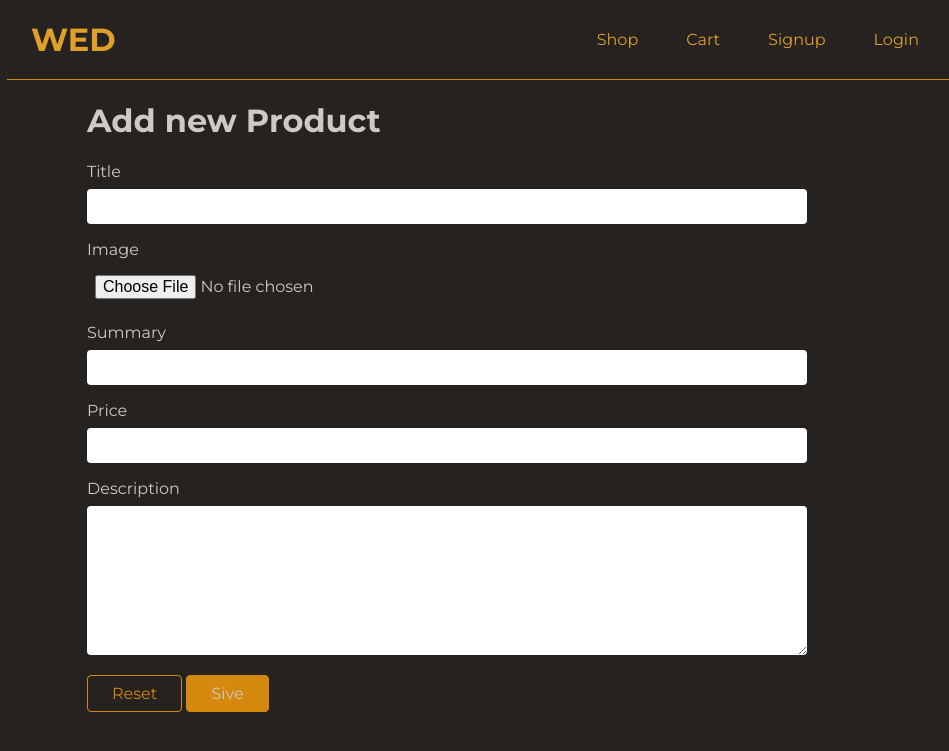
After one commit to KareemQasrawi03/Section-32-OnlineShop, a Node server app: page /admin/products/new in a window 1280 px wide. The commit adds this page. Shown: the top 751 px of the page, without its empty margins (153-1102 px from the left). Run offline with Node 20, Linux system fonts and the light colour scheme; some libraries are stand-ins or nearby versions.

Commit message:
Adding Product Admin Pages & Forms

```diff
--- a/app.js
+++ b/app.js
@@ -13,6 +13,7 @@ const checkAuthStatusMiddleware = require("./middlewares/check-auth")
 const authRoutes = require("./routes/auth.routes");
 const baseRoute = require("./routes/base.route")
 const productsRoute = require("./routes/products.route")
+const adminRoutes = require("./routes/admin.routes")
 
 
 app.set("view engine", "ejs");
@@ -32,6 +33,7 @@ app.use(checkAuthStatusMiddleware)
 app.use(baseRoute);
 app.use(authRoutes);
 app.use(productsRoute);
+app.use('/admin',adminRoutes)
 
 app.use(errorehandlerMiddelware);
 
--- /dev/null
+++ b/controllers/admin.controllers.js
@@ -0,0 +1,17 @@
+function getProducts(req,res) {
+    res.render("admin/products/all-products.ejs")
+}
+
+function getNewProducts(req,res) {
+    res.render("admin/products/new-products.ejs");
+}
+
+function createNewProduct(){
+
+}
+
+module.exports = {
+  getProducts: getProducts,
+  getNewProducts:getNewProducts,
+  createNewProduct:createNewProduct
+};
--- a/public/styles/base.css
+++ b/public/styles/base.css
@@ -79,6 +79,15 @@ a {
   border-color: var(--color-primary-700);
 }
 
+.btn-alt {
+  background-color: transparent;
+  color: var(--color-primary-500);
+}
+.btn-alt:hover,
+.btn-alt:active {
+  background-color: var(--color-primary-500-bg);
+}
+
 .alert {
   border-radius: var(--border-radius-small);
   background-color: var(--color-error-100);
--- /dev/null
+++ b/views/admin/products/new-products.ejs
@@ -0,0 +1,36 @@
+<%- include('../../shared/includes/head.ejs',{pageTitle:'Add New Product'})  %>
+<link href="/styles/forms.css" rel="stylesheet">
+
+</head>
+<body>
+    <%- include("../../shared/includes/header.ejs") %>
+    <main>
+        <h1>Add new Product</h1>
+        <form action="/admin/products/new" method="POST">
+            <p>
+                <label for="title">Title</label>
+                <input type="text" name="title" id="title" required>
+            </p>
+             <p>
+                <label for="image">Image</label>
+                <input type="file" name="image" id="image" accept="image/png ,image/jpg">
+            </p>
+             <p>
+                <label for="summary">Summary</label>
+                <input type="text" name="summary" id="summary" required maxlength="250">
+            </p>
+             <p>
+                <label for="price">Price</label>
+                <input type="number" name="price" id="price" min="0.01" step="0.01" required >
+            </p>
+            <p>
+                <label for="description">Description</label>
+                <textarea  name="description" id="description" rows="7" required ></textarea>
+            </p>
+            <p>
+                <button type="reset" class="btn btn-alt">Reset</button>
+                <button class="btn">Sive</button>
+            </p>
+        </form>
+    </main>
+    <%- include('../../shared/includes/footer.ejs') %>
```
Also changed, not shown: routes/admin.routes.js (added, +11 -0 lines), views/admin/products/all-products.ejs (added, +15 -0 lines).
